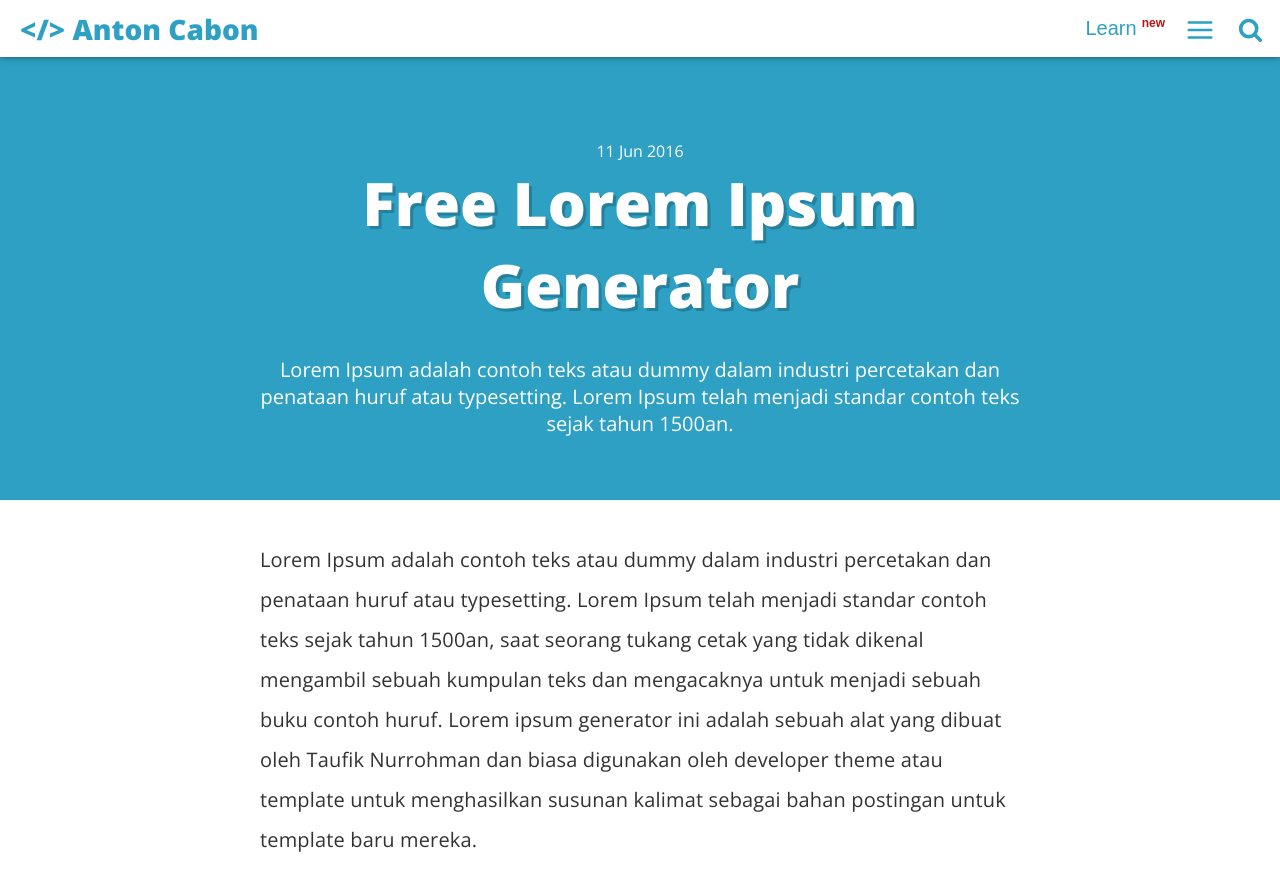
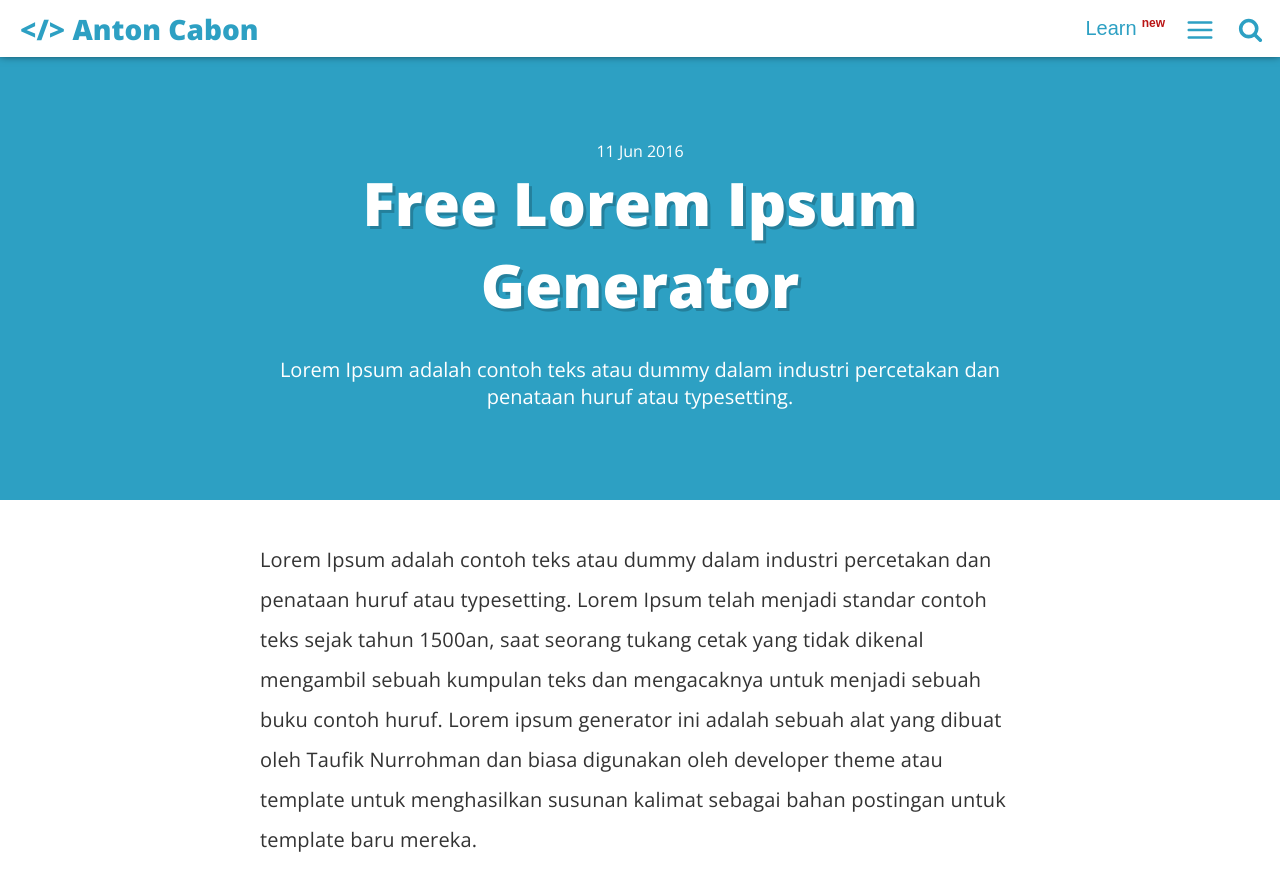
Before and after one commit to antoncabon/antoncabon.github.io, a Jekyll site: the page built from _posts/2016-06-11-free-lorem-ipsum-generator.markdown, in a window 1280 px wide and 900 px high. Shown: the top 891 px of the window. Built offline with Jekyll 4.4.1, drawn with Linux system fonts in a browser that asks for light colours; comment, search, counter and statistics services are not loaded.

Commit message:
Update 2016-06-11-free-lorem-ipsum-generator.markdown

```diff
--- a/_posts/2016-06-11-free-lorem-ipsum-generator.markdown
+++ b/_posts/2016-06-11-free-lorem-ipsum-generator.markdown
@@ -1,7 +1,7 @@
 ---
 layout: post
 title: "Free Lorem Ipsum Generator"
-description: "Lorem Ipsum adalah contoh teks atau dummy dalam industri percetakan dan penataan huruf atau typesetting. Lorem Ipsum telah menjadi standar contoh teks sejak tahun 1500an."
+description: "Lorem Ipsum adalah contoh teks atau dummy dalam industri percetakan dan penataan huruf atau typesetting. "
 image: "/assets/img/tutorial/lipsum-ui.jpg"
 main-class: 'css'
 tags:
@@ -10,7 +10,7 @@ tags:
 - css
 - html
 twitter_text: "Free Lorem Ipsum Generator"
-introduction: "Lorem Ipsum adalah contoh teks atau dummy dalam industri percetakan dan penataan huruf atau typesetting. Lorem Ipsum telah menjadi standar contoh teks sejak tahun 1500an."
+introduction: "Lorem Ipsum adalah contoh teks atau dummy dalam industri percetakan dan penataan huruf atau typesetting."
 ---
 
 Lorem Ipsum adalah contoh teks atau dummy dalam industri percetakan dan penataan huruf atau typesetting. Lorem Ipsum telah menjadi standar contoh teks sejak tahun 1500an, saat seorang tukang cetak yang tidak dikenal mengambil sebuah kumpulan teks dan mengacaknya untuk menjadi sebuah buku contoh huruf.  Lorem ipsum generator ini adalah sebuah alat yang dibuat oleh Taufik Nurrohman dan biasa digunakan oleh developer theme atau template untuk menghasilkan susunan kalimat sebagai bahan postingan untuk template baru mereka.
```
